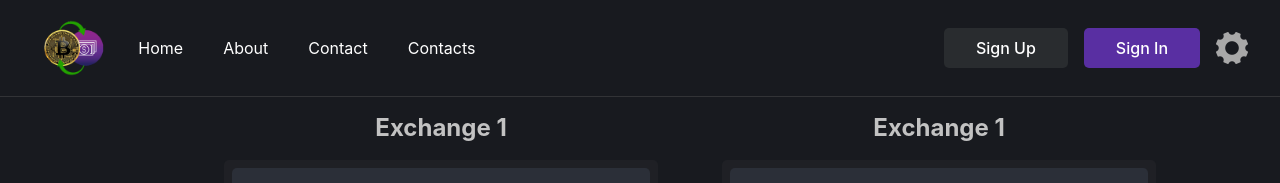
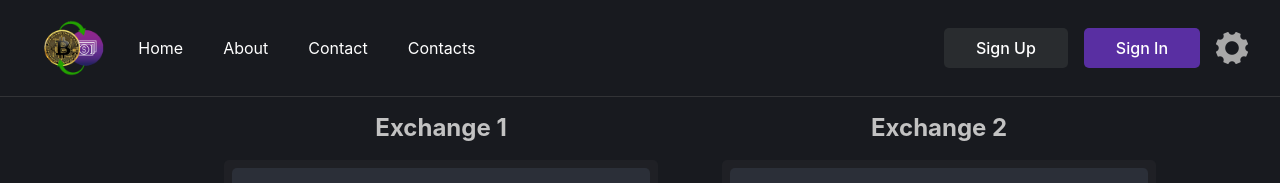
Before and after one commit to RValanki/Crypto-Arbitrage-Finder, a React (Create React App) app in the folder frontend/crypto-arbitrage-finder/: page /arbitragepair in a window 1280 px wide. Shown: the top 183 px of the page. Built offline with nearby package versions, Linux system fonts and the light colour scheme.

Commit message:
fixed small bug with crypto price card

```diff
--- a/frontend/crypto-arbitrage-finder/src/components/CryptoPriceCard.jsx
+++ b/frontend/crypto-arbitrage-finder/src/components/CryptoPriceCard.jsx
@@ -10,7 +10,7 @@ import ExchangeInfoCard from './ExchangeInfoCard';
 const CryptoPriceCard = ({isBuyExchange=true}) => {
     return (
         <div className="w-full h-full max-w-[750px]">
-            <div className="flex justify-center text-2xl font-bold text-[#C2C2C2] mb-4">Exchange 1</div>
+            <div className="flex justify-center text-2xl font-bold text-[#C2C2C2] mb-4"> {isBuyExchange ? "Exchange 1" : "Exchange 2"} </div>
 
             <div className="w-full h-3/5 bg-[#1F2025] rounded-[5px] p-2 mb-4 md:min-w-[430px] ">
                 <div className="w-full h-full bg-[#2B2F38] rounded-[5px] p-4 flex flex-col justify-between">
```
